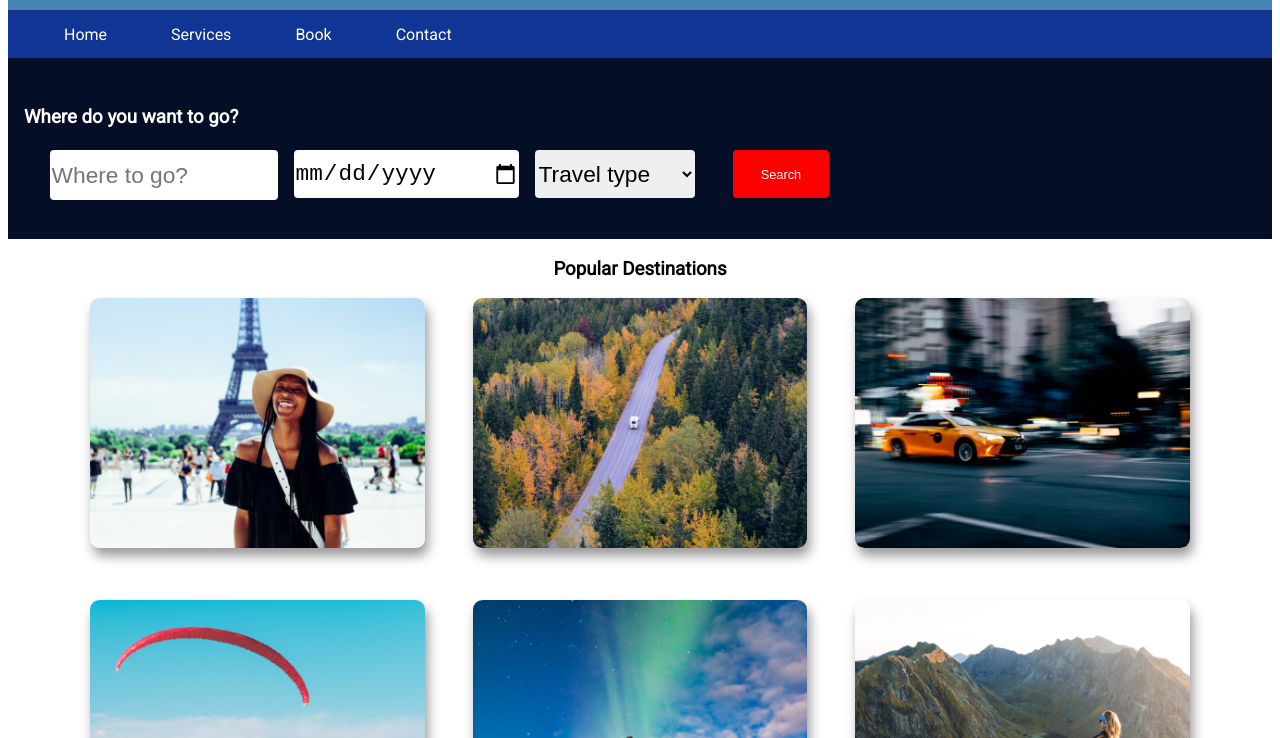
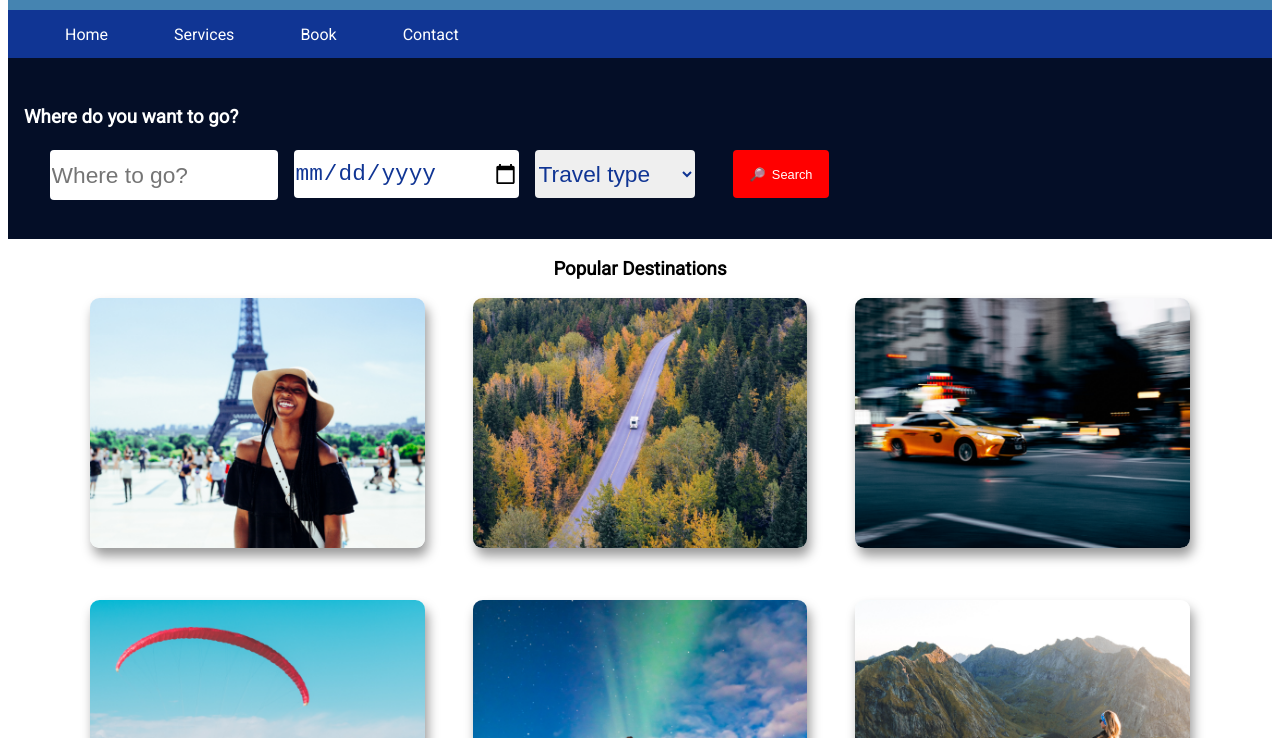
Before and after one commit to gm1wkr/cc_WK3_D3_Lab-css-grid-flex, a plain HTML site: page index.html in a window 1280 px wide. Shown: the part 62-800 px from the top of the page. Drawn offline with Linux system fonts and the light colour scheme.

Commit message:
updated form style to use #103594 color and search emoji

```diff
--- a/style.css
+++ b/style.css
@@ -36,13 +36,15 @@ nav > ul > li {
 nav > ul > li > a{
   color:  #fff;
   text-decoration: none;
-  padding: 0.5rem 1rem
+  padding: 0.5rem 1rem;
+  transition-timing-function: ease-in-out;
+  transition: border-color 1s, color 0.8s, background-color 0.4s;
+  border: 1px solid transparent;
 }
 
 nav > ul > li > a:hover{
-  color:  #103594;
-  background-color: #fff;
-  text-decoration: underline;
+  background-color: #4584b1;
+  border-color: #fff;
 }
 
 
@@ -79,7 +81,7 @@ nav > ul > li > a:hover{
 
 input {
   /* Style the form input elements using width, height, padding-left and border-radius */
-
+  color:#103594;
 
 }
 
@@ -87,6 +89,12 @@ input {
   width: 10rem;
   height: 3rem;
   border-radius: 4px;
+  color:#103594;
+}
+
+.search-btn::before{
+  content:'🔎';
+  padding-right: 0.4rem;
 }
 
 .search-btn {
@@ -188,18 +196,20 @@ img {
   line-height: 1.8rem;
 }
 
+.footer-widget a {
+  padding: 0.3rem;
+   color: #fff;
+}
+
 .footer-widget a:hover {
   color:  #103594;
   background-color: #fff;
 }
 
 .footer-widget ul li {
-  /* Write your code here */
+  margin-bottom: 1rem;
 }
 
-.footer-widget a {
-   color: #fff;
-}
 
 /* Media Queries */
 
```
